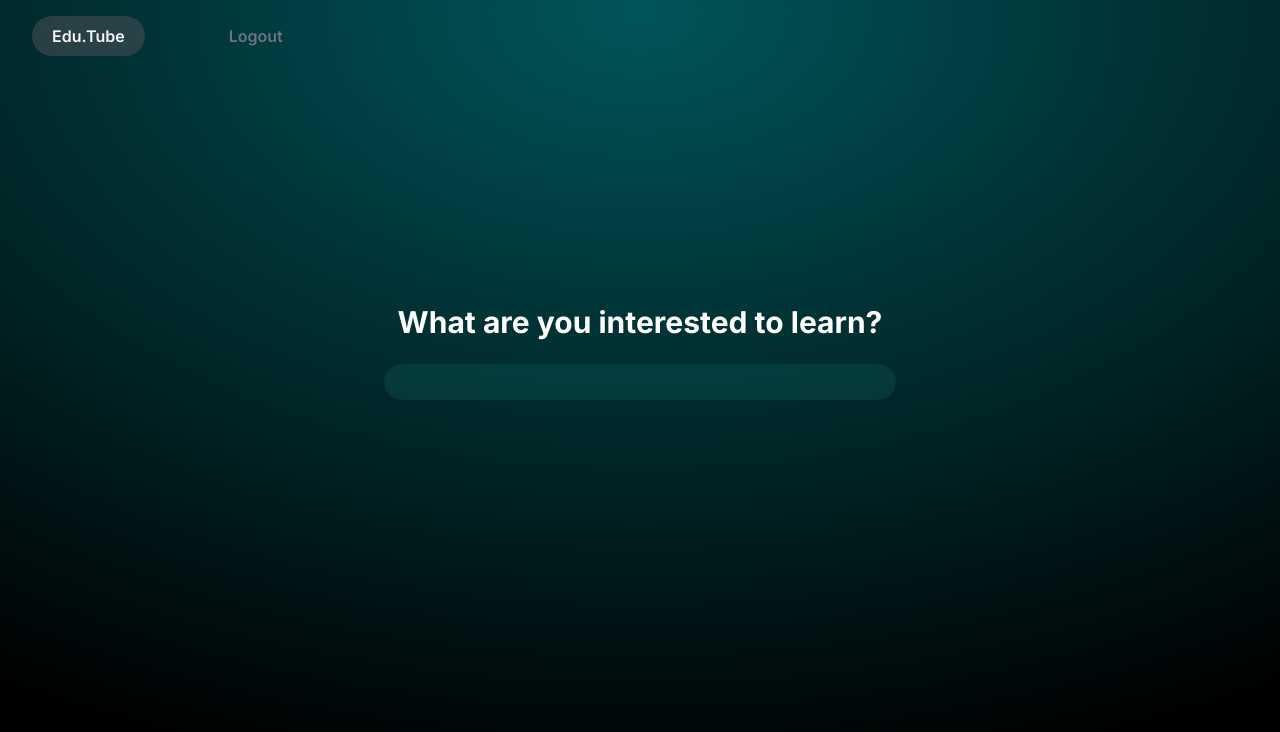
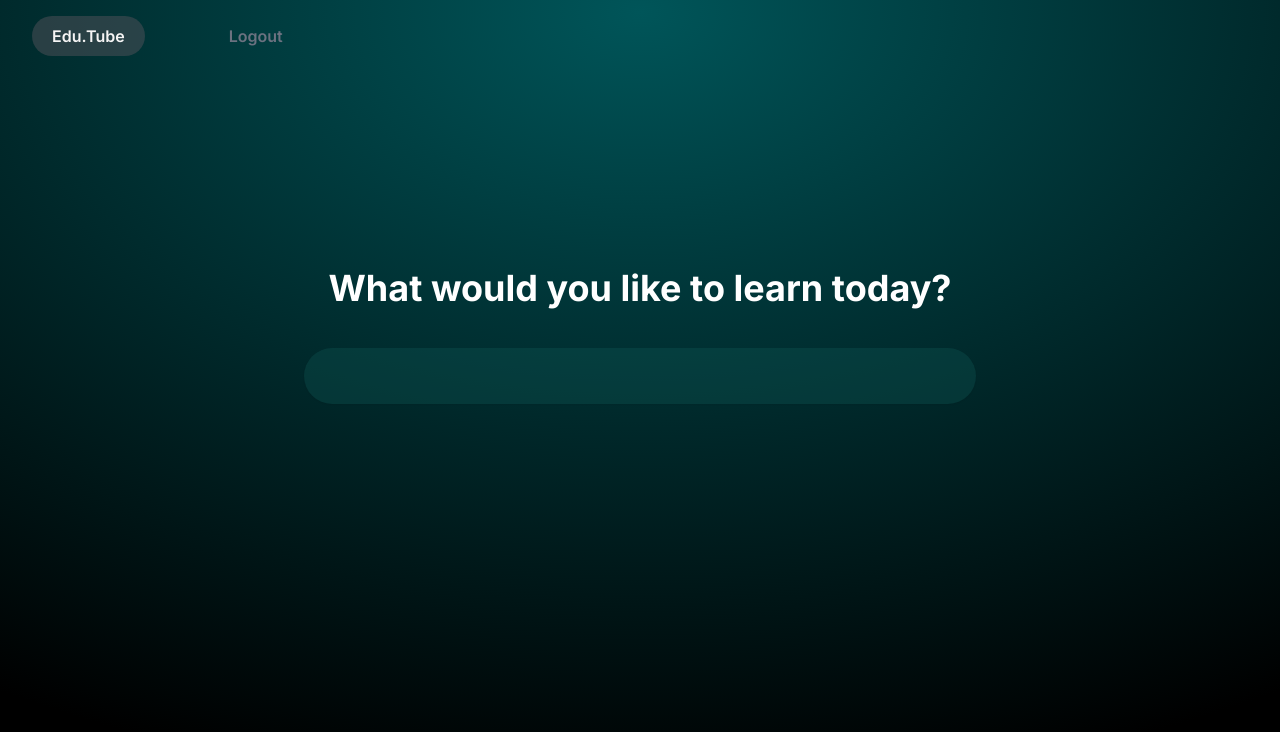
Before and after one commit to eXistC/EduTube, a Next.js app: page /home in a window 1280 px wide. Shown: the top 732 px of the page. Built offline with nearby package versions, Linux system fonts and the light colour scheme; what tailwindcss-font-inter would draw is missing.

Commit message:
More searchbar ui adjustment 	modified:   app/components/inputs/searchfield.tsx 	modified:   app/home/page.tsx

```diff
--- a/app/components/inputs/searchfield.tsx
+++ b/app/components/inputs/searchfield.tsx
@@ -26,7 +26,7 @@ const Search: React.FC<InputProps> = ({
                     block
                     w-full
                     mx-auto
-                    max-w-lg
+                    max-w-2xl
                     text-sm
                     font-medium
                     leading-6
@@ -45,9 +45,9 @@ const Search: React.FC<InputProps> = ({
                         form-input
                         block
                         w-full
-                        rounded-3xl
+                        rounded-full
                         border-0
-                        py-1.5
+                        py-4
                         text-neutral-100/60
                         bg-teal-800/30
                         shadow-sm
--- a/app/home/page.tsx
+++ b/app/home/page.tsx
@@ -10,7 +10,7 @@ const HomePage = () => {
 
   return(
     <div className="min-h-screen bg-radial-gradient flex flex-col justify-center sm:py-12">
-      <h1 className="text-3xl font-bold font-inter text-center text-white mb-4 -mt-24">What are you interested to learn?</h1>
+      <h1 className="text-4xl font-bold font-inter text-center text-white mb-8 -mt-32 whitespace-normal">What would you like to learn today?</h1>
       <SearchBar />
 
   </div>
```
